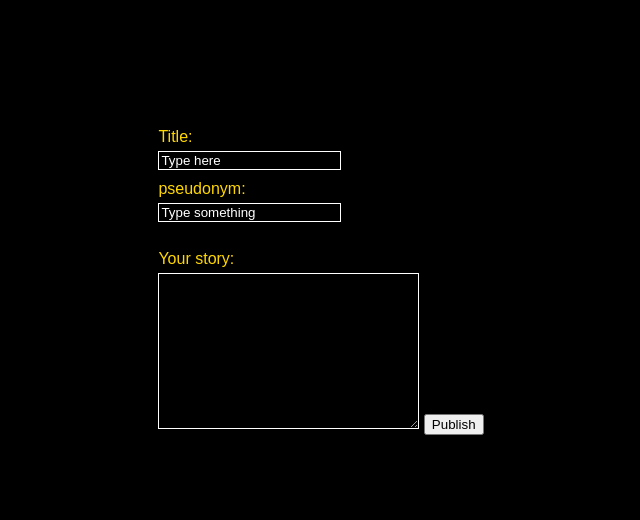
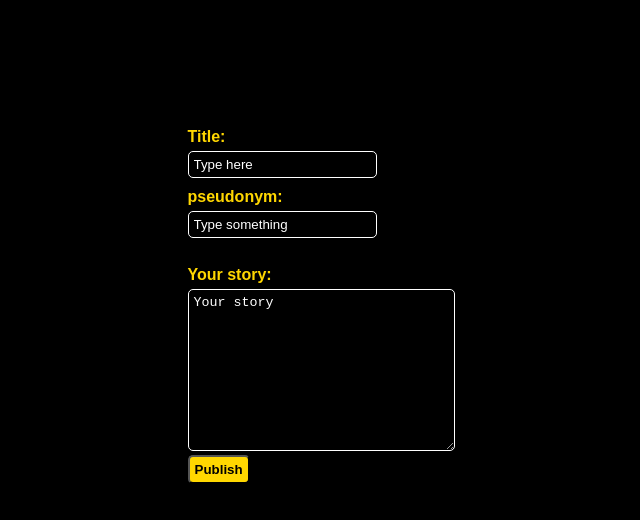
Before and after one commit to siddav83/lap-2-code-challenge, a plain HTML site: page client/index.html in a window 1280 px wide. Shown: the whole page, without its empty margins (319-959 px from the left). Drawn offline with Linux system fonts and the light colour scheme; a web font is replaced by a local one.

Commit message:
little more css

```diff
--- a/client/index.html
+++ b/client/index.html
@@ -20,8 +20,8 @@
             <label for="pseudonym">pseudonym:</label><br>
             <input type="text" id="pseudonym" name="pseudonym" value="Type something"><br><br>
             <label for="body">Your story:</label><br>
-            <textarea name="body" id="body" cols="30" rows="10" value="Your story"></textarea>
-            <input type="submit" value="Publish">
+            <textarea name="body" id="body" cols="30" rows="10" value="Your story" placeholder="Your story" maxlength="100"></textarea><br>
+            <input type="submit" id="publish" value="Publish">
           </form>
     </div>
     <div id="all-post"></div>
--- a/client/index.js
+++ b/client/index.js
@@ -71,6 +71,7 @@ async function fetchOne(id) {
 
 async function appendOne(post) {
     //create h1 tag for title
+    allPosts.style.inlineSize = "200px"
     console.log(post)
     const div = document.createElement('div');
     div.setAttribute('id', post.id);
@@ -106,6 +107,7 @@ async function revealForm() {
 async function hidePost() {
     const postToRemove = document.querySelector(".post");
     postToRemove.style.display = "none";
+    allPosts.style.inlineSize = "0";
 }
 
 // ***************
@@ -120,6 +122,7 @@ function updateMain(hash) {
     if (hash) {
         let id = hash;
         hideForm()
+        allPosts.style.inlineSize = "0px"
         fetchOne(id);
     } else {
         revealForm()
--- a/client/style.css
+++ b/client/style.css
@@ -8,6 +8,7 @@ body {
     align-content: center;
     /* height: 100vh; */
     margin-top: 10%;
+    /* margin-left: 100px; */
 }
 
 
@@ -17,6 +18,8 @@ body {
     color: white;
     background-color: black;
     border: solid white 1px;
+    border-radius: 5px;
+    padding: 5px;
 }
 
 #form textarea {
@@ -24,8 +27,28 @@ body {
     background-color: black;
     border: solid white 1px;
     margin-top: 5px;
+    border-radius: 5px;
+    padding: 5px;
+}
+
+#publish {
+    color: black;
+    background-color: gold;
+    border-radius: 5px;
+    padding: 5px;
+    font-weight: bold;
 }
 
 #form label {
-    margin-bottom: 100px;
+    font-weight: bold;
 }
+
+::placeholder {
+    color: white;
+}
+
+#all-post {
+    overflow-wrap: break-word;
+    /* inline-size: 200px; */
+    /* width: 200px; */
+}
```
